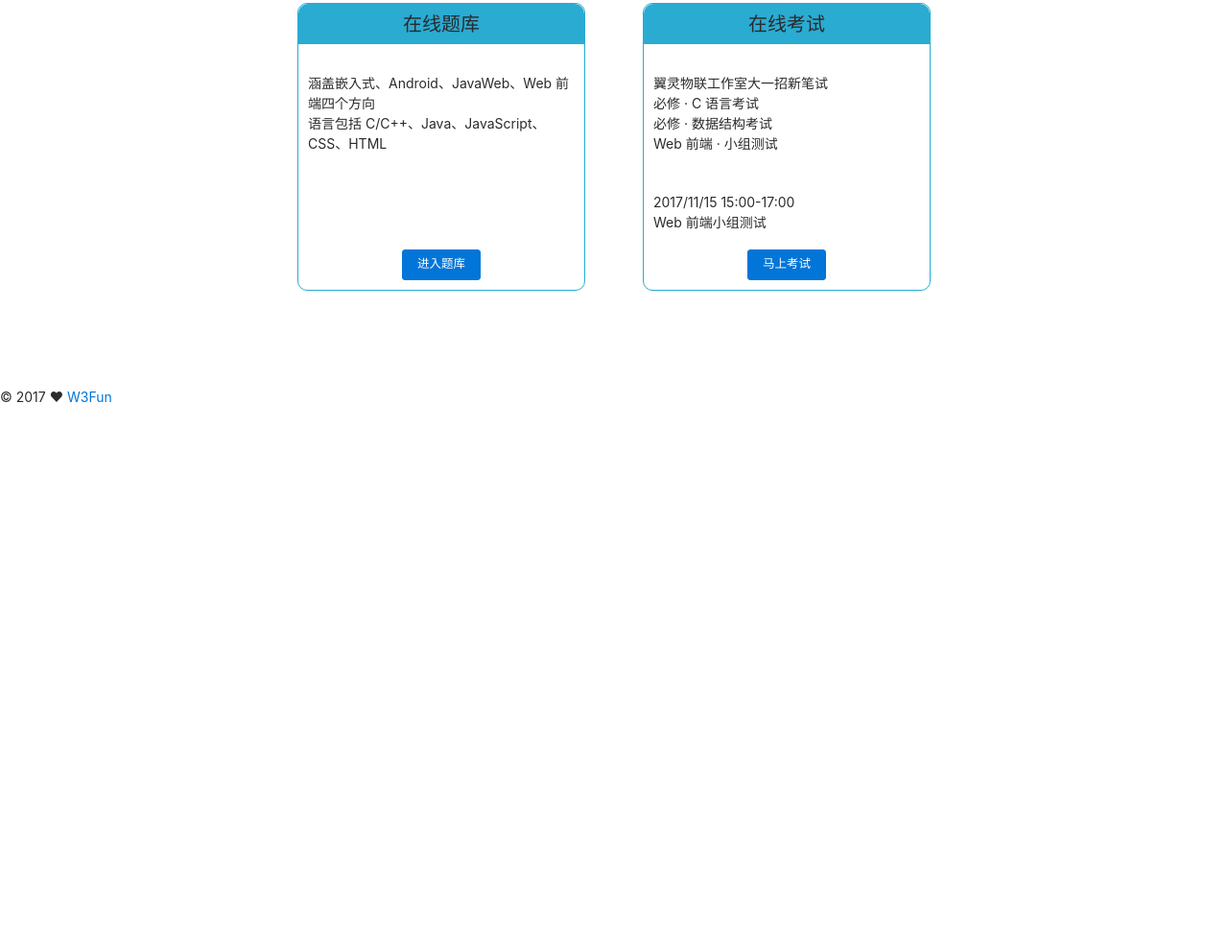
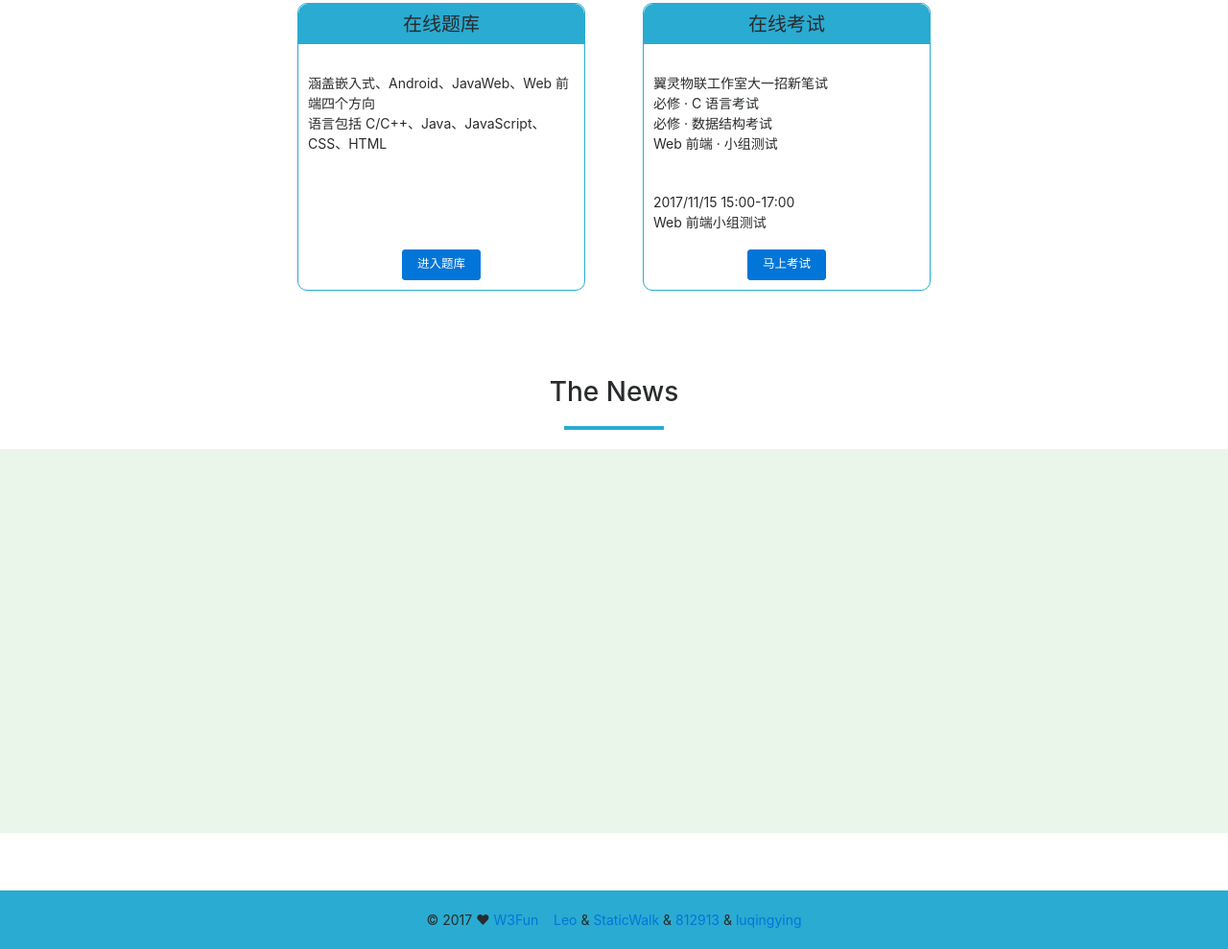
Before and after one commit to AHRL/ExamSystem, a plain HTML site: page src/main/resources/templates/funExam.html in a window 1280 px wide. Shown: the part 291-1280 px from the top of the page at 96% size. Before the commit the page ends 800 px from the top, so only its background shows below. Drawn offline with Linux system fonts and the light colour scheme.

Commit message:
modify funExam.html

```diff
--- a/src/main/resources/templates/funExam.html
+++ b/src/main/resources/templates/funExam.html
@@ -68,6 +68,18 @@
             left: 50%;
             bottom: 1rem;
             transform: translateX(-50%);
+        }
+        footer {
+            width: 100%;
+            padding: 2rem;
+            margin-top: 6rem;
+            background-color: #2aabd2;
+        }
+        .news {
+            width: 100%;
+            height: 40rem;
+            margin: 2rem 0;
+            background-color: #eaf6ea;
         }
     </style>
 </head>
@@ -144,10 +156,21 @@
                 </div>
             </div>
         </div>
+        <section class="text-center">
+            <h2>The News</h2>
+            <hr class="f-hr"/>
+        </section>
+        <div class="news">
+
+        </div>
     </main>
-    <footer>
+    <footer class="text-center">
         &copy; <span>2017</span>
         &hearts; <a href="https://github.com/w3fun/" target="_blank">W3Fun</a>
+        &nbsp;&nbsp; <a href="" target="_blank">Leo</a>
+        &amp; <a href="" target="_blank">StaticWalk</a>
+        &amp; <a href="" target="_blank">812913</a>
+        &amp; <a href="" target="_blank">luqingying</a>
     </footer>
 </body>
 <script src="../static/lib/jquery-3.2.1.min.js"></script>
```
